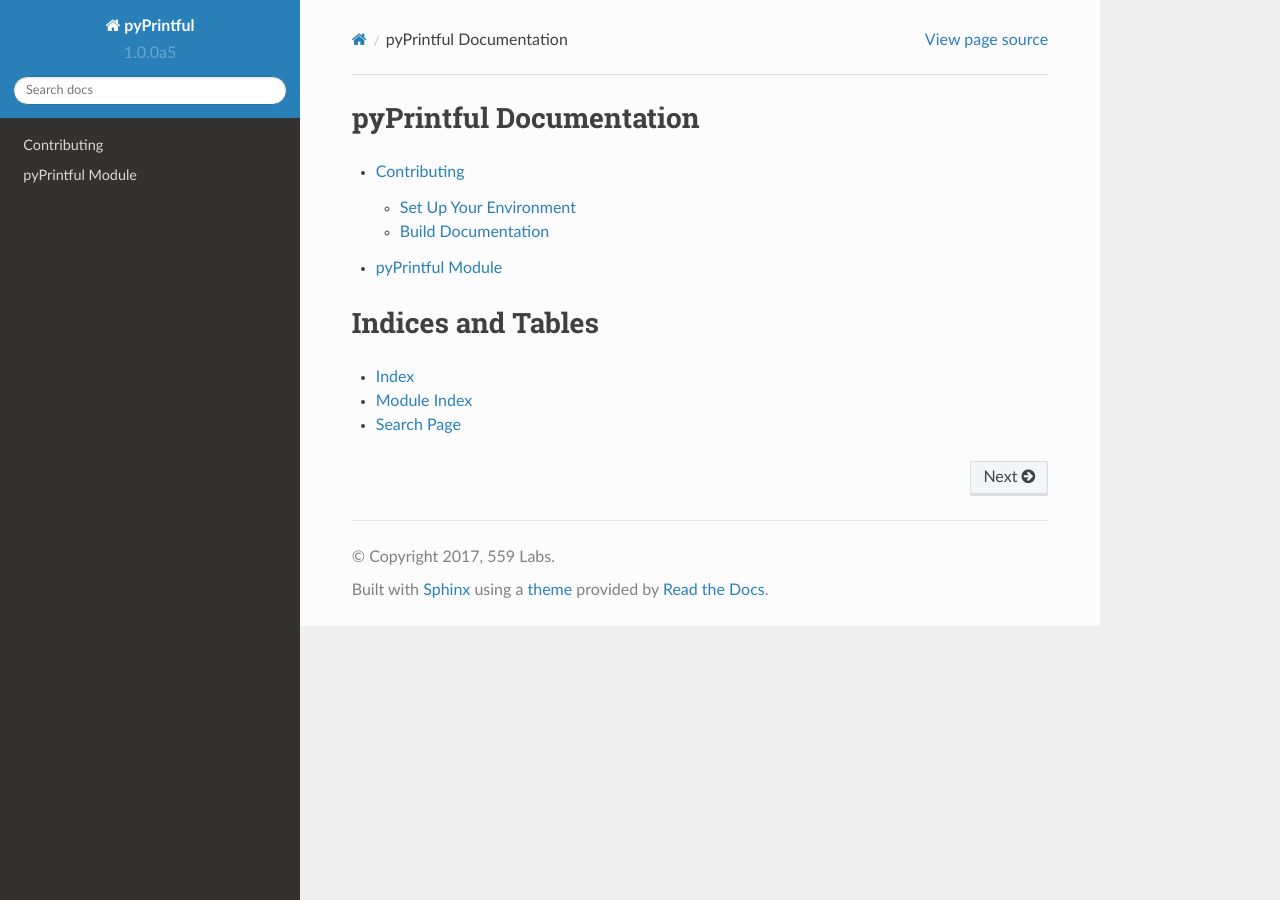
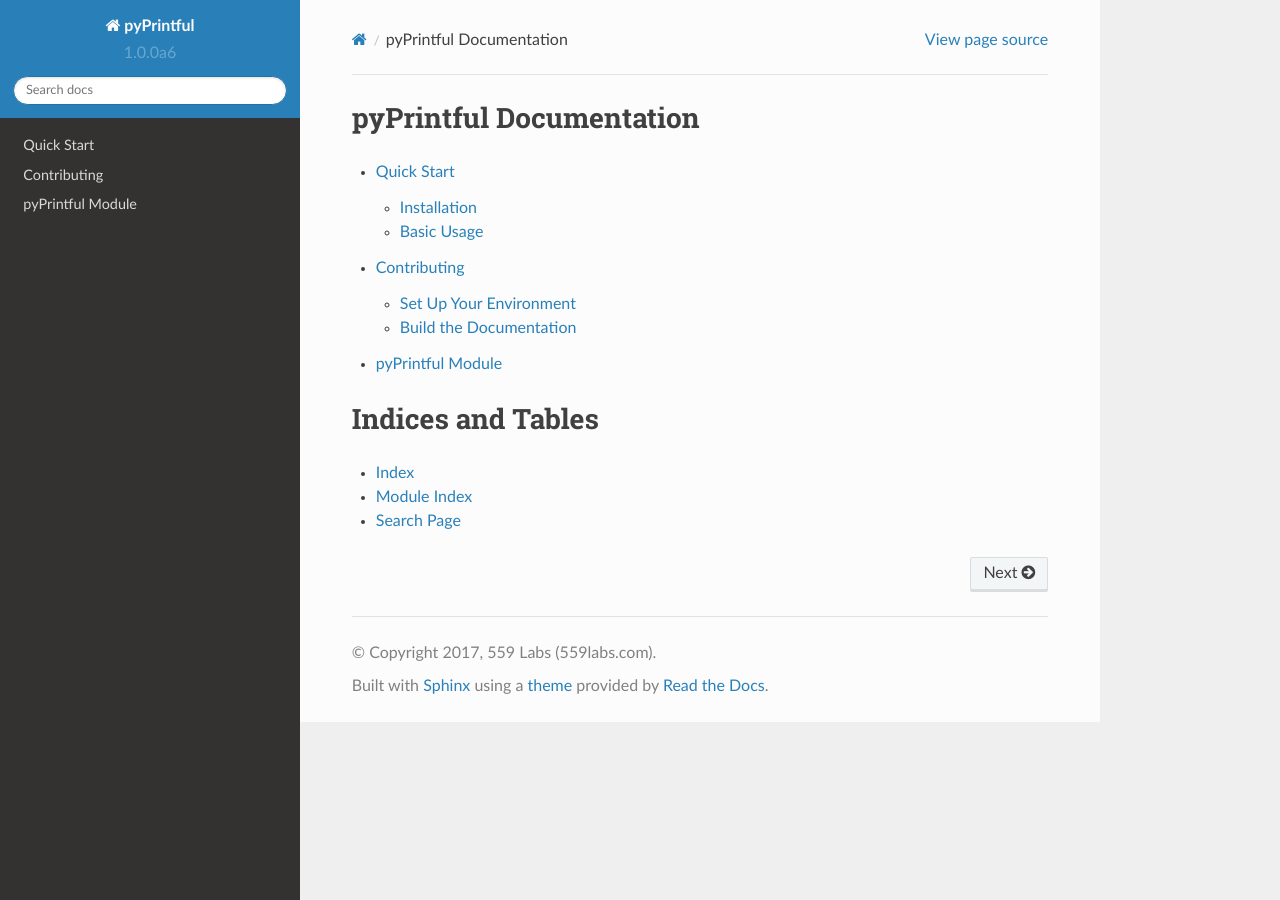
Before and after one commit to five59/pyPrintful, a Sphinx documentation site: the page built from docs/index.rst, in a window 1280 px wide. Built offline with Sphinx 7.4.7 and the Read the Docs theme 2.0.0, drawn with Linux system fonts in a browser that asks for light colours.

Commit message:
What's code without documentation?
What's code without documentation?
- Bumped to version 1.0.0a6.
- Minor typo fixes.
- Added ‘quickstart’ page to documentation
- Cleaned up setup.py

```diff
--- a/docs/conf.py
+++ b/docs/conf.py
@@ -51,7 +51,7 @@
 
 # General information about the project.
 project = 'pyPrintful'
-copyright = '2017, 559 Labs'
+copyright = '2017, 559 Labs (559labs.com)'
 author = '559 Labs'
 
 # The version info for the project you're documenting, acts as replacement for
@@ -59,9 +59,9 @@
 # built documents.
 
 # The short X.Y version.
-version = '1.0.0a5'
+version = '1.0.0a6'
 # The full version, including alpha/beta/rc tags.
-release = '1.0.0a5'
+release = '1.0.0a6'
 
 # The language for content autogenerated by Sphinx. Refer to documentation
 # for a list of supported languages.
--- a/docs/developer/contributing.rst
+++ b/docs/developer/contributing.rst
@@ -17,8 +17,8 @@
   $ pip install -r requirements.txt
 
 
-Build Documentation
--------------------
+Build the Documentation
+-----------------------
 
 If you set up your project as described above, you should have Sphinx commands
 available. So, do the following from the project root folder:
--- a/docs/index.rst
+++ b/docs/index.rst
@@ -4,6 +4,7 @@
 .. toctree::
    :maxdepth: 2
 
+   quickstart
    developer/contributing
    modules
 
```
Also changed, not shown: docs/quickstart.rst (added, +43 -0 lines), setup.py (+4 -64 lines).
